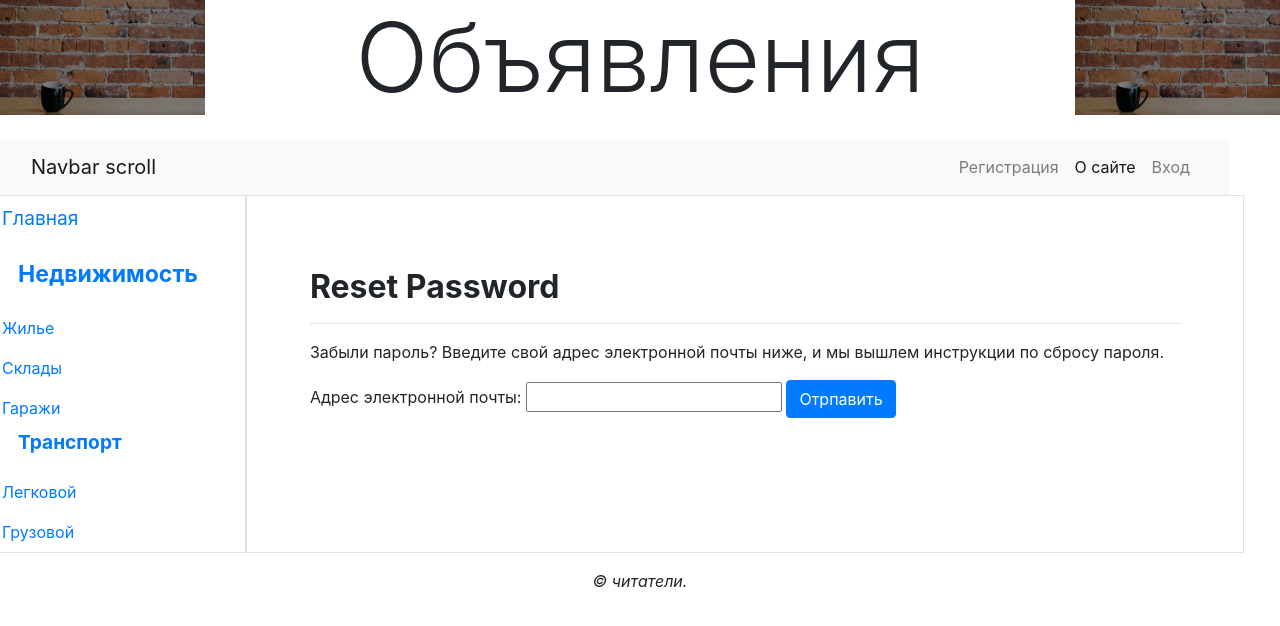
After one commit to fg-yarullin/bboard, a Django app: page /accounts/password/reset in a window 1280 px wide. The commit adds this page. Shown: the top 626 px of the page. Run offline with Django 4.2, Linux system fonts and the light colour scheme; parts of the project's set-up code (start-up, migrations or seed data) failed here and were passed over; some libraries are stand-ins or nearby versions.

Commit message:
password reset

```diff
--- a/bboard/settings.py
+++ b/bboard/settings.py
@@ -130,3 +130,5 @@ DEFAULT_AUTO_FIELD = 'django.db.models.BigAutoField'
 AUTH_USER_MODEL = 'main.AdvUser'
 
 EMAIL_PORT = 1025
+
+EMAIL_BACKEND = 'django.core.mail.backends.console.EmailBackend'
--- a/bboard/urls.py
+++ b/bboard/urls.py
@@ -19,9 +19,10 @@ from django.conf import settings
 from django.contrib.staticfiles.views import serve
 from django.views.decorators.cache import never_cache
 
+
 urlpatterns = [
     path('admin/', admin.site.urls),
-    path('', include('main.urls'))
+    path('', include('main.urls')),
 ]
 
 if settings.DEBUG:
--- a/main/admin.py
+++ b/main/admin.py
@@ -43,7 +43,7 @@ class AdvUserAdmin(admin.ModelAdmin):
         ('send_message', 'is_active', 'is_activated'),
         ('is_staff', 'is_superuser'),
         'groups', 'user_permissions',
-        ('last_login', 'date_joined')
+        ('last_login', 'date_joined'),
     )
     readonly_fields = ('last_login', 'date_joined')
     actions = (send_activation_notifications,)
--- a/main/templates/main/login.html
+++ b/main/templates/main/login.html
@@ -14,6 +14,7 @@
     {% bootstrap_form form layout='horizontal' %}
     <input type="hidden" name="next" value="{{ next }}">
     {% buttons submit='Войти' %}{% endbuttons %}
+    <a href="{% url 'main:password_reset' %}">Забыли пароль?</a>
 </form>
 {% endif %}
 {% endblock %}
--- /dev/null
+++ b/main/templates/main/password_reset.html
@@ -0,0 +1,17 @@
+{% extends 'layout/basic.html' %}
+
+{% block content %}
+
+	<!--Reset Password-->
+	<div class="container p-5">
+  	 	<h2 class="font-weight-bold mt-3">Reset Password</h2>
+		<hr>
+		<p>Забыли пароль? Введите свой адрес электронной почты ниже, и мы вышлем инструкции по сбросу пароля.</p>
+        <form method="POST">
+            {% csrf_token %}
+            {{ password_reset_form }}
+            <button class="btn btn-primary" type="submit">Отрпавить</button>
+        </form>
+  	</div>
+
+{% endblock %}
--- a/main/urls.py
+++ b/main/urls.py
@@ -1,9 +1,10 @@
 from atexit import register
 from django.urls import path
-from .views import index, other_page, profile, user_activate
+from .views import index, other_page, profile, user_activate, password_reset_request
 from .views import BBLoginView, BBLogoutView
 from .views import ChangeUserInfoView, BBPasswordChangeView
 from .views import RegisterUserView, RegisterDoneView, DeleteUserView
+from django.contrib.auth import views as auth_views
 
 app_name = 'main'
 urlpatterns = [
@@ -16,6 +17,10 @@ urlpatterns = [
     path('accounts/login', BBLoginView.as_view(), name='login'),
     path('accounts/logout', BBLogoutView.as_view(), name='logout'),
     path('accounts/password/change', BBPasswordChangeView.as_view(), name='password_change'),
+    path('accounts/password/reset', password_reset_request, name='password_reset'),
     path('<str:page>/', other_page, name='other'),
-    path('', index, name='index')
+    path('', index, name='index'),
+    path('accounts/password/main/password_reset_done/', auth_views.PasswordResetDoneView.as_view(template_name='main/password_reset_done.html'), name='password_reset_done'),
+    path('accounts/password/main/reset/<uidb64>/<token>/', auth_views.PasswordResetConfirmView.as_view(template_name="main/password_reset_confirm.html"), name='password_reset_confirm'),
+    path('accounts/password/main/reset_complete/', auth_views.PasswordResetCompleteView.as_view(template_name='main/password_reset_complete.html'), name='password_reset_complete'),
 ]
--- a/main/views.py
+++ b/main/views.py
@@ -1,7 +1,7 @@
 # from django import template
 import django
-from django.shortcuts import render, get_object_or_404
-from django.http import HttpResponse, Http404, request
+from django.shortcuts import render, redirect, get_object_or_404
+from django.http import HttpResponse, Http404
 from django.template import TemplateDoesNotExist
 from django.template.loader import get_template
 from django.contrib.auth.views import LoginView, LogoutView, PasswordChangeView
@@ -14,6 +14,15 @@ from django.views.generic.base import TemplateView
 from django.core.signing import BadSignature
 from django.contrib.auth import logout
 from django.contrib import messages
+
+from django.core.mail import send_mail, BadHeaderError
+from django.contrib.auth.forms import PasswordResetForm
+# from django.contrib.auth.models import User
+from django.template.loader import render_to_string
+from django.db.models.query_utils import Q
+from django.utils.http import urlsafe_base64_encode
+from django.contrib.auth.tokens import default_token_generator
+from django.utils.encoding import force_bytes
 
 from .models import AdvUser
 from .forms import ChangeUserInfoForm, RegisterUserForm
@@ -97,10 +106,40 @@ class DeleteUserView(LoginRequiredMixin, DeleteView):
 
     def post(self, request, *args, **kwargs):
         logout(request)
-        messages.add_message(request, messages.SUCCESS, 'Пользователь удаден')
+        messages.add_message(request, messages.SUCCESS, 'Пользователь удален')
         return super().post(request, *args, **kwargs)
 
     def get_object(self, queryset=None):
         if not queryset:
             queryset = self.get_queryset()
         return get_object_or_404(queryset, pk=self.user_id)
+
+
+
+def password_reset_request(request):
+    if request.method == "POST":
+        password_reset_form = PasswordResetForm(request.POST)
+        if password_reset_form.is_valid():
+            data = password_reset_form.cleaned_data['email']
+            associated_users = AdvUser.objects.filter(Q(email=data))
+            if associated_users.exists():
+                for user in associated_users:
+                    subject = "Password Reset Requested"
+                    email_template_name = "email/password_reset_email.txt"
+                    c = {
+                        "email": user.email,
+                        'domain': '127.0.0.1:8000',
+                        'site_name': 'Website',
+                        "uid": urlsafe_base64_encode(force_bytes(user.pk)),
+                        "user": user,
+                        'token': default_token_generator.make_token(user),
+                        'protocol': 'http',
+                    }
+                    email = render_to_string(email_template_name, c)
+                    try:
+                        send_mail(subject, email, 'admin@example.com', [user.email], fail_silently=False)
+                    except BadHeaderError:
+                        return HttpResponse('Invalid header found.')
+                    return redirect("main/password_reset_done/")
+    password_reset_form = PasswordResetForm()
+    return render(request=request, template_name='main/password_reset.html', context={"password_reset_form": password_reset_form})
```
Also changed, not shown: main/templates/email/password_reset_email.txt (added, +15 -0 lines), main/templates/main/password_reset_complete.html (added, +13 -0 lines), main/templates/main/password_reset_confirm.html (added, +17 -0 lines), main/templates/main/password_reset_done.html (added, +10 -0 lines), README.md, 2 other files.
